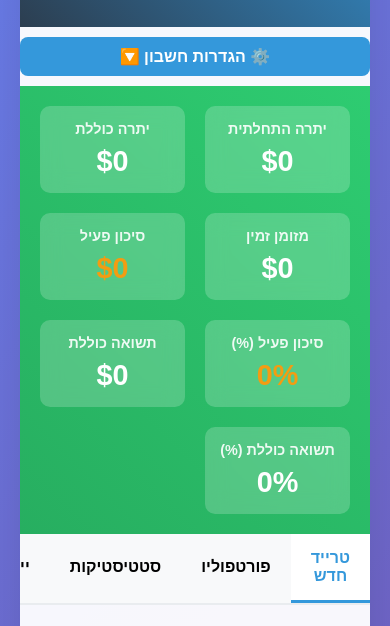
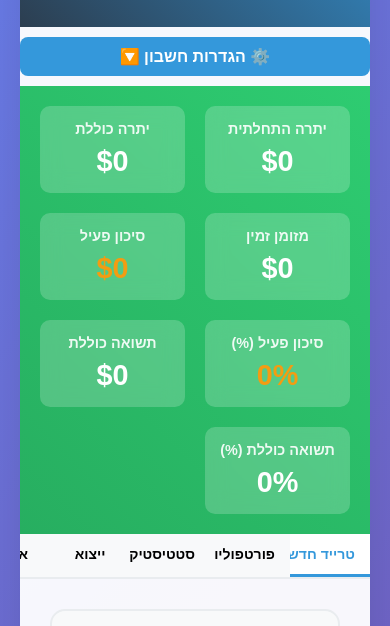
Before and after one commit to assafh69-dev/trading-tracker, a plain HTML site: page index.html in a window 390 px wide. Shown: the part 218-844 px from the top of the page. Drawn offline with Linux system fonts and the light colour scheme; a script that the page names is missing.

Commit message:
Update index.html

```diff
--- a/index.html
+++ b/index.html
@@ -590,6 +590,23 @@
 	@keyframes slideDown {
 	    from { opacity: 0; transform: translateY(-10px); }
 	    to { opacity: 1; transform: translateY(0); }
+	}
+
+
+	@media (max-width: 768px) {
+	    .tabs {
+	        overflow-x: auto;
+	        white-space: nowrap;
+	        -webkit-overflow-scrolling: touch;
+	        scrollbar-width: thin;
+	    }
+
+	    .tab {
+	        min-width: 80px;
+	        flex-shrink: 0;
+	        font-size: 14px;
+	        padding: 12px 15px;
+	    }
 	}
 
     </style>
```
